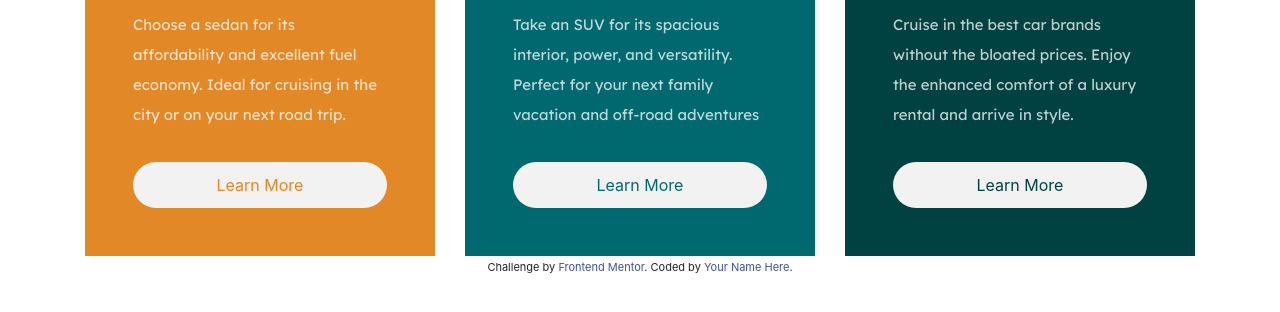
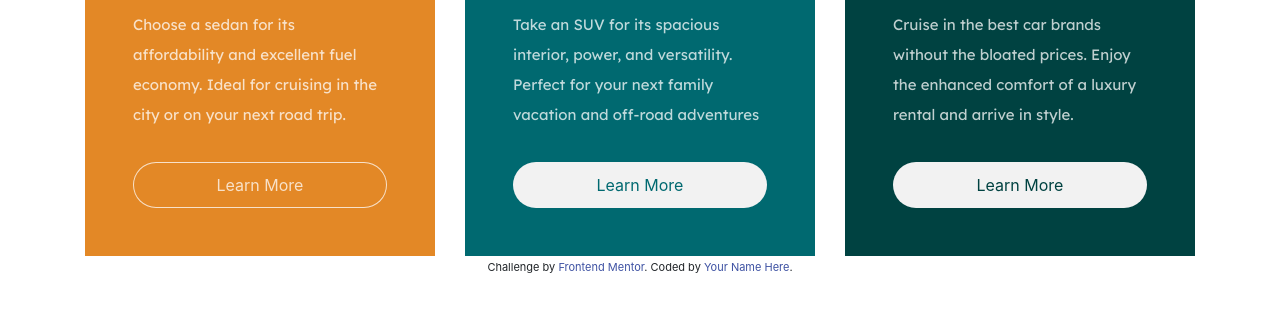
Before and after one commit to colinrodney/column-preview-card, a plain HTML site: page index.html in a window 1280 px wide. In both pictures the pointer is over the button 260 px from the left and 375 px from the top of the page. Shown: the part 190-502 px from the top of the page. Drawn offline with nearby package versions, Linux system fonts and the light colour scheme.

Commit message:
adding active/hover states to buttons

```diff
--- a/style.css
+++ b/style.css
@@ -59,6 +59,13 @@ p {
 #sedans .btn {
   color: var(--bright-orange);
 }
+#sedans .btn:hover {
+  /* this is the styling for all active states! */
+  cursor: pointer;
+  background: inherit;
+  color: var(--paragraph);
+  border-color: var(--paragraph);
+}
 
 #suvs {
   background: var(--dark-blue);
@@ -66,6 +73,10 @@ p {
 #suvs .btn {
   color: var(--dark-blue);
 }
+/* #suvs .btn:hover {
+  color: var(--paragraph);
+  border-color: var(--paragraph);
+} */
 
 #luxury {
   background: var(--deep-dark-blue);
@@ -74,6 +85,18 @@ p {
   color: var(--deep-dark-blue);
 }
 
+/* #luxury .btn:hover {
+  color: var();
+  border-color: var();
+} */
+
+.btn:hover {
+  cursor: pointer;
+  /* background: none;
+  color: var(--paragraph); */
+  /* border-color: var(--paragrah); */
+}
+
 img.vehicle-images {
   display: block;
 }
```
Also changed, not shown: project-notes.txt (deleted), 1 other file.
